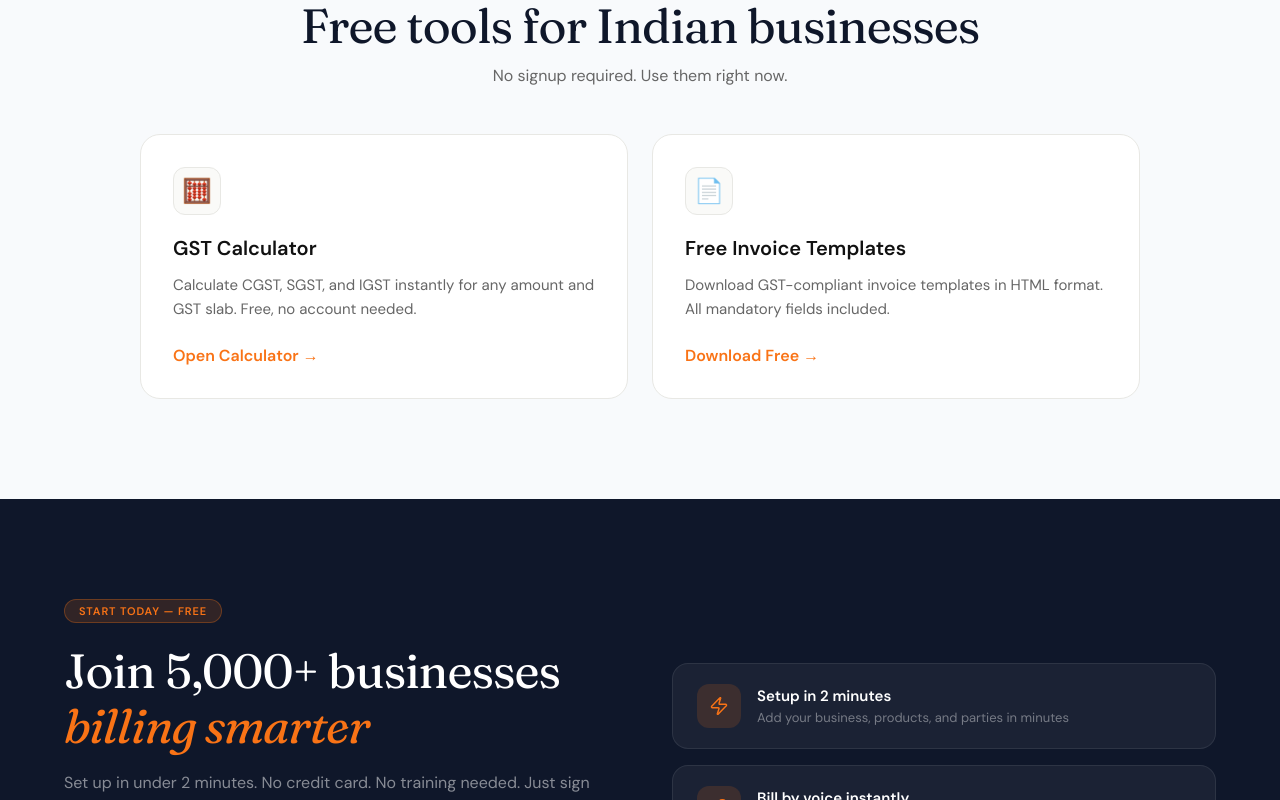
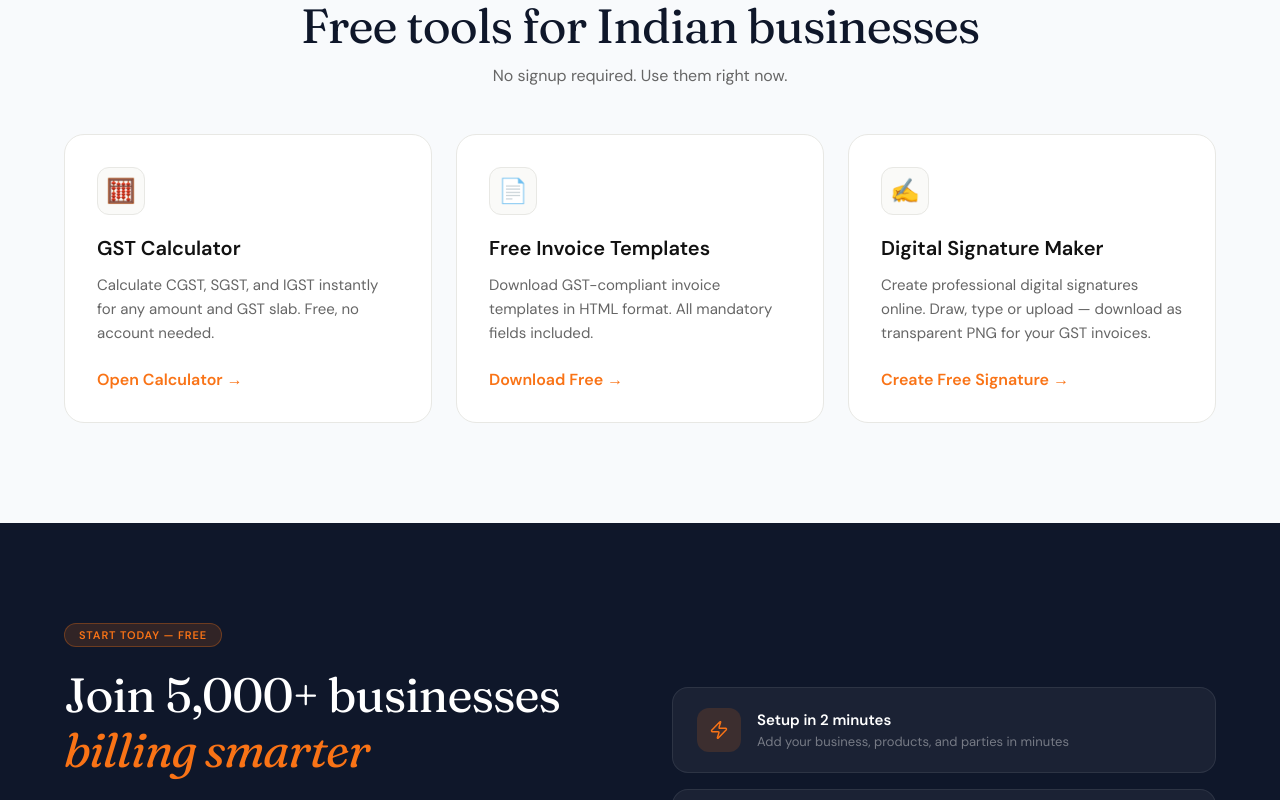
Before and after one commit to rounak621/udyogbook-landing, a Next.js app: page / in a window 1280 px wide. Shown: the part 8180-8980 px from the top of the page. Built offline with nearby package versions, Linux system fonts and the light colour scheme.

Commit message:
Landing page: add Free Tools section with Digital Signature Maker card

```diff
--- a/app/components/FreeTools.tsx
+++ b/app/components/FreeTools.tsx
@@ -14,9 +14,9 @@ export default function FreeTools() {
   return (
     <section id="freetools" style={{ padding: 'clamp(60px, 8vw, 100px) var(--section-px)', background: '#F8FAFC' }}>
       <style suppressHydrationWarning>{`
-        .tools-inner { max-width: 1000px; margin: 0 auto; }
+        .tools-inner { max-width: 1200px; margin: 0 auto; }
         .tools-header { text-align: center; margin-bottom: 48px; }
-        .tools-grid { display: grid; grid-template-columns: repeat(2, 1fr); gap: 24px; }
+        .tools-grid { display: grid; grid-template-columns: repeat(3, 1fr); gap: 24px; }
         .tool-card {
           padding: 32px;
           display: flex;
@@ -65,6 +65,13 @@ export default function FreeTools() {
             <p className="tool-desc">Download GST-compliant invoice templates in HTML format. All mandatory fields included.</p>
             <a href="/invoice-template" className="tool-link">Download Free →</a>
           </div>
+
+          <div className="card tool-card">
+            <div className="tool-icon">✍️</div>
+            <h3 className="tool-title">Digital Signature Maker</h3>
+            <p className="tool-desc">Create professional digital signatures online. Draw, type or upload — download as transparent PNG for your GST invoices.</p>
+            <a href="/tools/digital-signature" className="tool-link">Create Free Signature →</a>
+          </div>
         </div>
       </div>
     </section>
```
